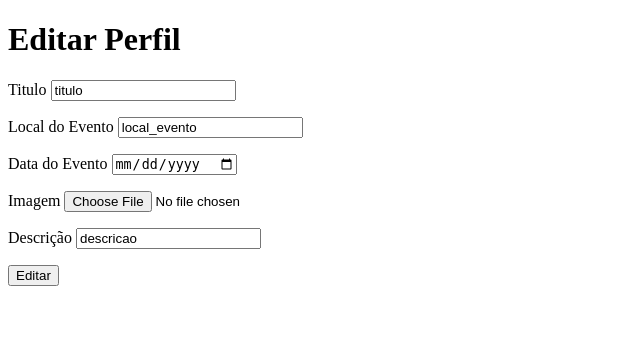
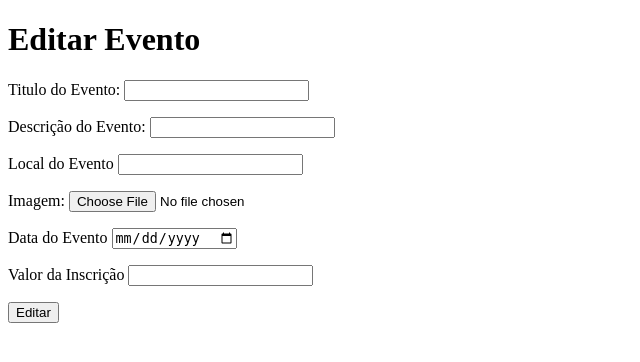
Before and after one commit to Edsondomingos/projeto_integrador_I, a PHP site: page /_bd/editar_evento.php?id=1 in a window 1280 px wide. Shown: the top 362 px of the page, without its empty margins (0-640 px from the left). Run offline with PHP 8.4, Linux system fonts and the light colour scheme; data that the repository does not hold is empty.

Commit message:
agora vai

```diff
--- a/_bd/criar_evento_bd.php
+++ b/_bd/criar_evento_bd.php
@@ -7,13 +7,13 @@ $descricao = $_POST["descricao"];
 $titulo = $_POST["titulo"];
 $valor = $_POST["valor"];
 
-echo $titulo, $descricao, $data_evento, $local_evento, $imagem;
+echo $titulo, $descricao, $data_evento, $local_evento, $imagem, $valor;
 
 include "conexao.php";
 
 $conn = conectar();
 
-$sql = "INSERT INTO evento (local_evento, data_evento, imagem, descricao, titulo) VALUES ('$local_evento', '$data_evento', '$imagem', '$descricao', '$titulo');";
+$sql = "INSERT INTO evento (local_evento, data_evento, imagem, descricao, titulo, valor) VALUES ('$local_evento', '$data_evento', '$imagem', '$descricao', '$titulo', '$valor');";
 
     if($conn->query($sql)){
         header ('location: ../index.php');
--- a/_bd/editar_evento.php
+++ b/_bd/editar_evento.php
@@ -10,29 +10,32 @@
 
     <?php
 
-    $codigo = $_GET["codigo"];
+    $id = $_GET["id"];
 
-    include "../_bd/conexao.php";
+    include "conexao.php";
 
     $conn = conectar();
 
-    $sql = "SELECT * FROM evento WHERE codigo=".$codigo;
+    $sql = "SELECT * FROM evento WHERE id=".$id;
 
     $result = $conn->query($sql);
 
-    $titulo ="titulo";
     $local_evento ="local_evento";
     $data_evento ="data_evento";
     $imagem ="imagem";
     $descricao ="descricao";
+    $titulo ="titulo";
+    $valor ="valor";
 
     if($result->num_rows > 0){
         while($row = $result->fetch_assoc()){
-            $titulo = $row["titulo"];
             $local_evento = $row["local_evento"];
             $data_evento = $row["data_evento"];
             $imagem = $row["imagem"];
             $descricao = $row["descricao"];
+            $titulo = $row["titulo"];
+            $valor = $row["valor"];
+
 
         }
     }
@@ -41,28 +44,37 @@
 
     ?>
 
-    <h1>Editar Perfil</h1>
+    <h1>Editar Evento</h1>
     <form action="../_bd/editar_evento_bd.php" method="post">
+
     <p>
-        <label for="titulo">Titulo</label>
-        <input type="text" name="titulo" id="titulo" value="<?php echo $titulo; ?>"/>
-    </p>
-    <p>
-        <label for="local_evento">Local do Evento</label>
-        <input type="text" name="local_evento" id="local_evento" value="<?php echo $local_evento; ?>"/>
-    </p>
-    <p>
-        <label for="data_evento">Data do Evento</label>
-        <input type="date" name="data_evento" id="data_evento" value="<?php echo $data_evento; ?>" />
-    </p>
-    <p>
-        <label for="imagem">Imagem</label>
-        <input type="file" name="imagem" id="imagem" value="<?php echo $imagem; ?>"/>
+        <label for="titulo" >Titulo do Evento:</label>
+        <input type="text" name="titulo" id="titulo">
     </p>
 
     <p>
-        <label for="descricao">Descrição</label>
-        <input type="text" name="descricao" id="descricao" value="<?php echo $descricao; ?>" />
+        <label for="descricao">Descrição do Evento:</label>
+        <input type="text" name="descricao" id="descricao">
+    </p>
+
+    <p>
+        <label for="local_evento" >Local do Evento</label>
+        <input type="text" name="local_evento" id="local_evento">
+    </p>
+
+    <p>
+        <label for="imagem" >Imagem:</label>
+        <input type="file" name="imagem" id="imagem">
+    </p>
+
+    <p>
+        <label for="data_evento" >Data do Evento</label>
+        <input type="date" name="data_evento" id="data_evento">
+    </p>
+
+    <p>
+        <label for="valor" >Valor da Inscrição</label>
+        <input type="number" name="valor" id="valor">
     </p>
 
     <p>
--- a/_pages/criar_evento.php
+++ b/_pages/criar_evento.php
@@ -18,7 +18,7 @@
     </p>
 
     <p>
-        <label for="descricao" >Descrição do Evento:</label>
+        <label for="descricao">Descrição do Evento:</label>
         <input type="text" name="descricao" id="descricao">
     </p>
 
@@ -39,7 +39,7 @@
 
     <p>
         <label for="valor" >Valor da Inscrição</label>
-        <input type="number" name="valor" id="valor">
+        <input type="number" name="valor" id="valor" >
     </p>
 
     <p><input type="submit" value="Cadastrar"></p>
```
Also changed, not shown: _pages/editar_perfil.php (+4 -4 lines).
